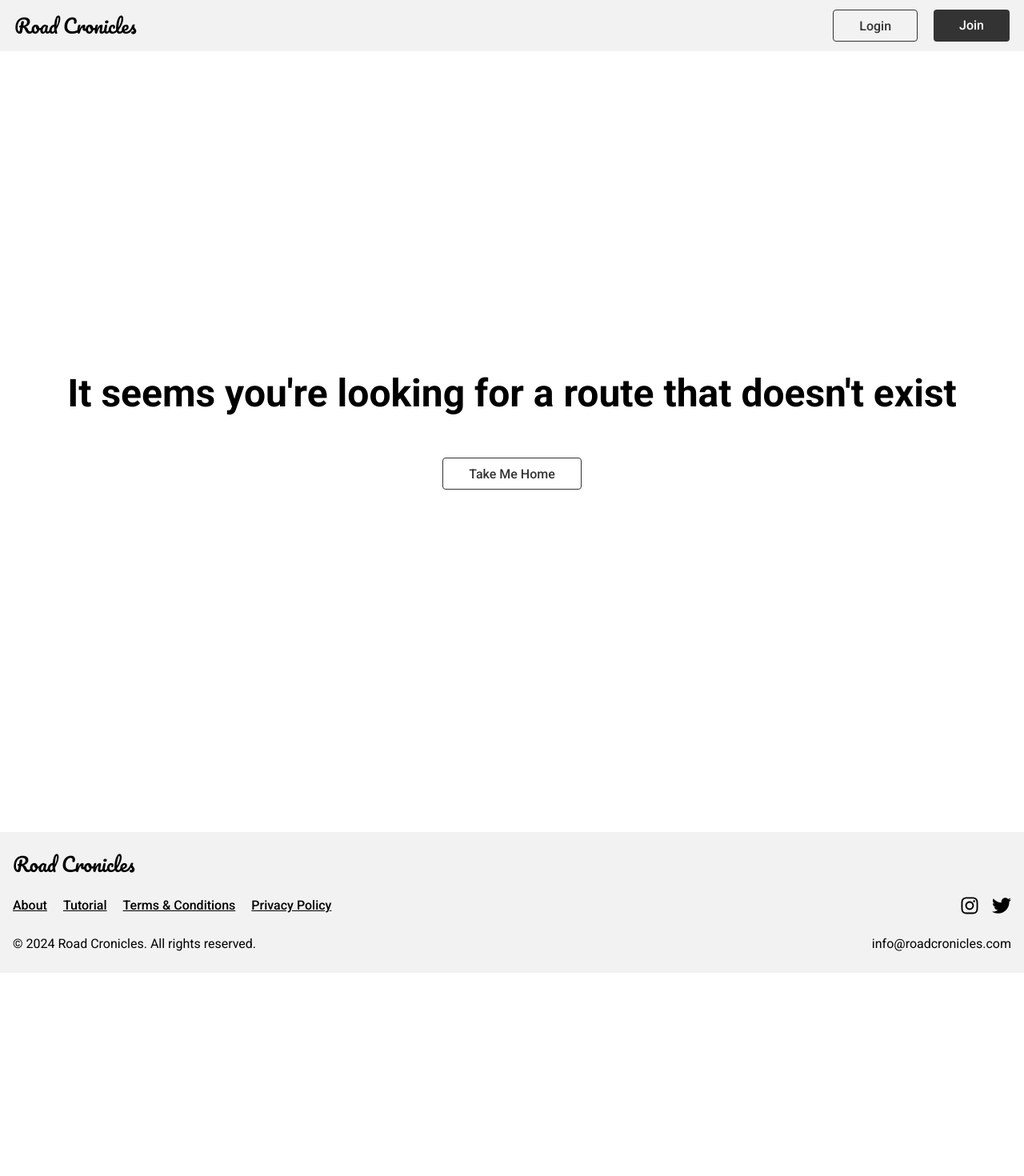
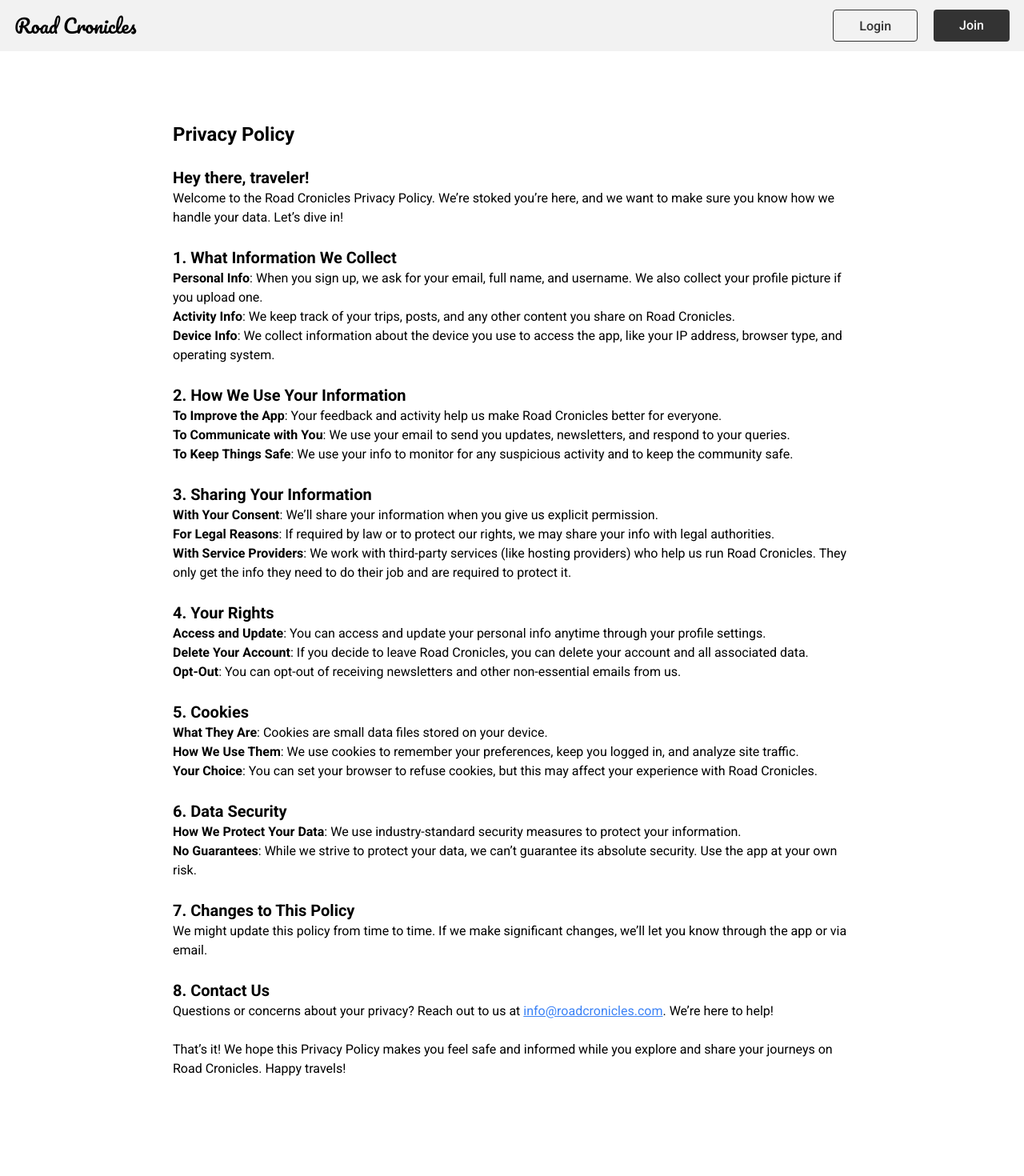
Before and after one commit to Griunvald/travel_app_client, a React (Vite) app in the folder client/: page /privacy in a window 1280 px wide. Shown: the top 1470 px of the page at 80% size. Before the commit the page ends 1216 px from the top, so only its background shows below. Built offline with nearby package versions, Linux system fonts and the light colour scheme; no server answers.

Commit message:
Add Privacy Policy page

```diff
--- a/client/src/App.jsx
+++ b/client/src/App.jsx
@@ -19,6 +19,7 @@ import Profile from './components/pages/Profile';
 import AboutMe from './components/pages/AboutMe';
 import Tutorial from './components/pages/Tutorial';
 import TermsAndConditions from './components/pages/TermsAndConditions.jsx';
+import PrivacyPolicy from './components/pages/PrivacyPolicy.jsx';
 import Toast from './components/common/Toast';
 import ReactGA from 'react-ga4';
 
@@ -94,6 +95,10 @@ const router = createBrowserRouter([
         element: <TermsAndConditions />
       },
       {
+        path: '/privacy',
+        element: <PrivacyPolicy />
+      },
+      {
         path: '*',
         element: <NotFound />
       },
--- /dev/null
+++ b/client/src/components/pages/PrivacyPolicy.jsx
@@ -0,0 +1,88 @@
+import { useEffect } from 'react';
+
+function PrivacyPolicy() {
+  useEffect(() => {
+    window.scrollTo(0, 0);
+  }, []);
+  return (
+    <div className="max-w-4xl mx-auto p-6">
+      <h1 className="text-2xl font-bold mb-6">Privacy Policy</h1>
+
+      <div className="mb-6">
+        <h2 className="text-xl font-semibold">Hey there, traveler!</h2>
+        <p>Welcome to the Road Cronicles Privacy Policy. We’re stoked you’re here, and we want to make sure you know how we handle your data. Let’s dive in!</p>
+      </div>
+
+      <div className="mb-6">
+        <h2 className="text-xl font-semibold">1. What Information We Collect</h2>
+        <p>
+          <strong>Personal Info</strong>: When you sign up, we ask for your email, full name, and username. We also collect your profile picture if you upload one.<br />
+          <strong>Activity Info</strong>: We keep track of your trips, posts, and any other content you share on Road Cronicles.<br />
+          <strong>Device Info</strong>: We collect information about the device you use to access the app, like your IP address, browser type, and operating system.
+        </p>
+      </div>
+
+      <div className="mb-6">
+        <h2 className="text-xl font-semibold">2. How We Use Your Information</h2>
+        <p>
+          <strong>To Improve the App</strong>: Your feedback and activity help us make Road Cronicles better for everyone.<br />
+          <strong>To Communicate with You</strong>: We use your email to send you updates, newsletters, and respond to your queries.<br />
+          <strong>To Keep Things Safe</strong>: We use your info to monitor for any suspicious activity and to keep the community safe.
+        </p>
+      </div>
+
+      <div className="mb-6">
+        <h2 className="text-xl font-semibold">3. Sharing Your Information</h2>
+        <p>
+          <strong>With Your Consent</strong>: We’ll share your information when you give us explicit permission.<br />
+          <strong>For Legal Reasons</strong>: If required by law or to protect our rights, we may share your info with legal authorities.<br />
+          <strong>With Service Providers</strong>: We work with third-party services (like hosting providers) who help us run Road Cronicles. They only get the info they need to do their job and are required to protect it.
+        </p>
+      </div>
+
+      <div className="mb-6">
+        <h2 className="text-xl font-semibold">4. Your Rights</h2>
+        <p>
+          <strong>Access and Update</strong>: You can access and update your personal info anytime through your profile settings.<br />
+          <strong>Delete Your Account</strong>: If you decide to leave Road Cronicles, you can delete your account and all associated data.<br />
+          <strong>Opt-Out</strong>: You can opt-out of receiving newsletters and other non-essential emails from us.
+        </p>
+      </div>
+
+      <div className="mb-6">
+        <h2 className="text-xl font-semibold">5. Cookies</h2>
+        <p>
+          <strong>What They Are</strong>: Cookies are small data files stored on your device.<br />
+          <strong>How We Use Them</strong>: We use cookies to remember your preferences, keep you logged in, and analyze site traffic.<br />
+          <strong>Your Choice</strong>: You can set your browser to refuse cookies, but this may affect your experience with Road Cronicles.
+        </p>
+      </div>
+
+      <div className="mb-6">
+        <h2 className="text-xl font-semibold">6. Data Security</h2>
+        <p>
+          <strong>How We Protect Your Data</strong>: We use industry-standard security measures to protect your information.<br />
+          <strong>No Guarantees</strong>: While we strive to protect your data, we can’t guarantee its absolute security. Use the app at your own risk.
+        </p>
+      </div>
+
+      <div className="mb-6">
+        <h2 className="text-xl font-semibold">7. Changes to This Policy</h2>
+        <p>
+          We might update this policy from time to time. If we make significant changes, we’ll let you know through the app or via email.
+        </p>
+      </div>
+
+      <div className="mb-6">
+        <h2 className="text-xl font-semibold">8. Contact Us</h2>
+        <p>
+          Questions or concerns about your privacy? Reach out to us at <a href="mailto:info@roadcronicles.com" className="text-blue-500 underline">info@roadcronicles.com</a>. We’re here to help!
+        </p>
+      </div>
+
+      <p>That’s it! We hope this Privacy Policy makes you feel safe and informed while you explore and share your journeys on Road Cronicles. Happy travels!</p>
+    </div>
+  );
+}
+
+export default PrivacyPolicy;
```
